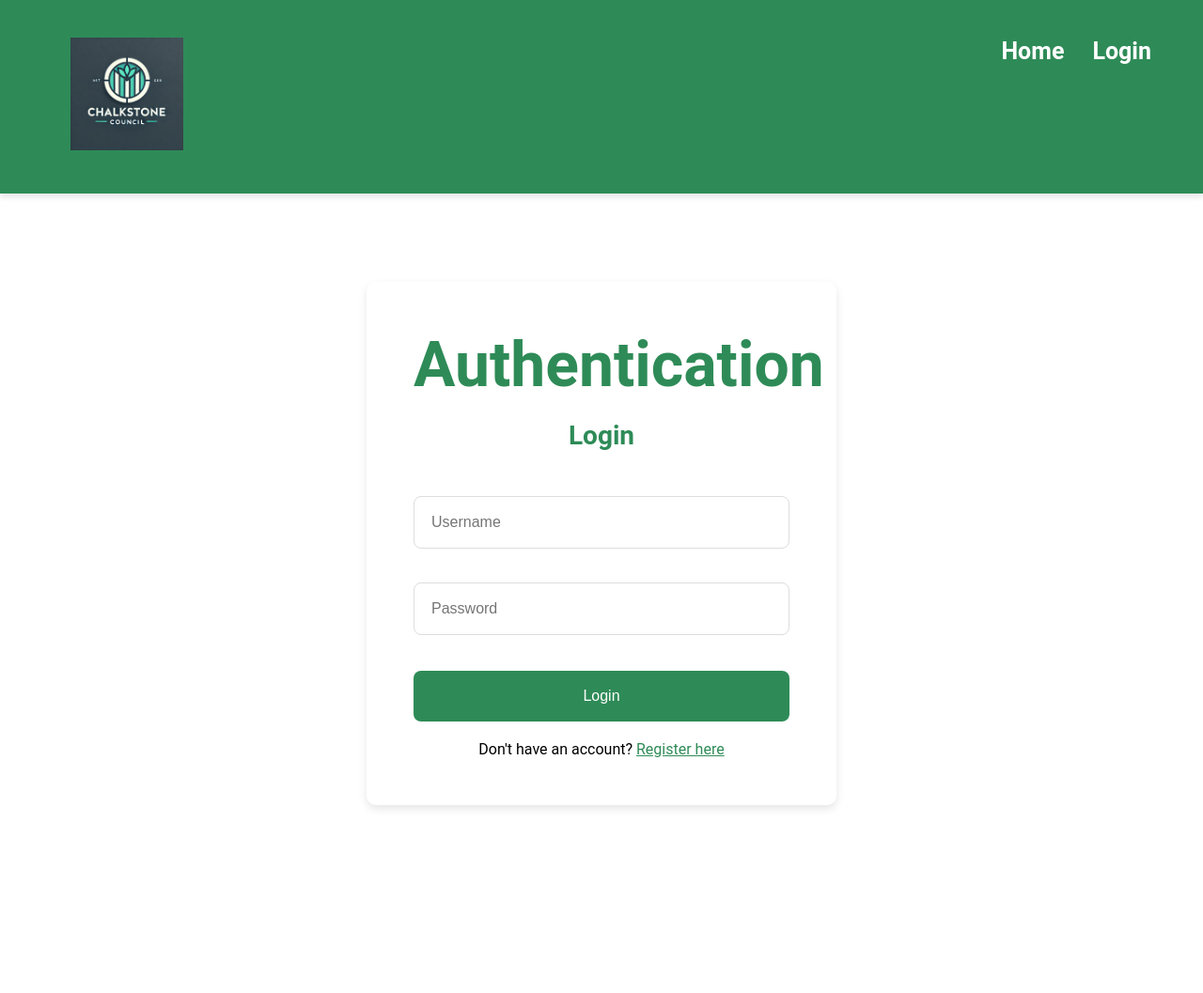
After one commit to ddavies666/council-logging-system, a Django app: page /login/ in a window 1280 px wide. The commit adds this page. Shown: the whole page at 94% size. Run offline with Django 5.2, Linux system fonts and the light colour scheme.

Commit message:
login page initial

```diff
--- a/myapp/static/website/css/styles.css
+++ b/myapp/static/website/css/styles.css
@@ -1,47 +1,139 @@
-/* myapp/static/myapp/css/styles.css */
+/* Apply the imported font to the entire website */
+body {
+    font-family: 'Roboto', sans-serif;
+}
 
-body {
-    font-family: Arial, sans-serif;
-    background-color: #f7f7f7;
-    color: #333;
+/* Basic reset for margin and padding */
+* {
     margin: 0;
     padding: 0;
+    box-sizing: border-box;
 }
 
-header {
-    background-color: #4CAF50;
+/* Style for the top navigation bar */
+.navbar {
+    position: fixed; /* Keep it fixed at the top */
+    top: 0;
+    left: 0;
+    width: 100%;
+    background-color: #2e8b57; /* Dark Green background */
+    padding: 40px;
+    z-index: 1000; /* Ensures the navbar is always on top */
+    box-shadow: 0 4px 6px rgba(0, 0, 0, 0.1);
+}
+
+.navbar a {
     color: white;
-    padding: 20px;
-    text-align: center;
+    text-decoration: none;
+    margin: 0 20px;
+    font-size: 25px;
+    font-weight: bold;
+}
+
+.navbar a:hover {
+    color: #d1e0d1; /* Lighter green on hover */
+}
+/* Style for the logo inside the navbar */
+.navbar .logo {
+    margin-right: auto; /* Pushes the other navbar items to the right */
+}
+
+.navbar-logo {
+    height: 120px; /* Adjust the logo size */
+    width: auto;
+    margin-left: 20px; /* Add some spacing to the left */
+}
+
+/* Optionally, you can add hover effect on the logo too */
+.navbar-logo:hover {
+    opacity: 0.8;
+}
+
+/* Content styling */
+.content {
+    margin-top: 100px; /* Pushes content down to avoid overlap with navbar */
+    padding: 200px;
 }
 
 .container {
-    width: 80%;
-    margin: auto;
-    padding: 20px;
+    display: flex;
+    justify-content: center;
+    align-items: center;
+    width: 100%;
+    height: 100%;
 }
 
-.card {
+.form-container {
+    width: 500px; /* Form width */
+    padding: 50px;
     background-color: white;
-    border-radius: 8px;
-    box-shadow: 0 4px 8px rgba(0, 0, 0, 0.1);
-    margin: 20px;
-    padding: 20px;
+    border-radius: 10px;
+    box-shadow: 0 4px 10px rgba(0, 0, 0, 0.1);
+    display: flex;
+    flex-direction: column;
+    justify-content: center;
 }
 
-.card h2 {
-    margin-top: 0;
+h1 {
+    text-align: center;
+    color: #2e8b57;
+    font-size: 66px;
+    margin-bottom: 20px;
+}
+
+h2 {
+    text-align: center;
+    color: #2e8b57;
+    font-size: 28px;
+    margin-bottom: 30px;
+}
+
+form {
+    display: flex;
+    flex-direction: column;
+}
+
+input[type="text"],
+input[type="password"],
+input[type="email"] {
+    padding: 18px;
+    margin: 18px 0;
+    border: 1px solid #ddd;
+    border-radius: 8px;
+    font-size: 16px;
 }
 
 button {
-    background-color: #4CAF50;
+    padding: 18px;
+    background-color: #2e8b57;
     color: white;
-    padding: 10px 15px;
     border: none;
-    border-radius: 5px;
+    border-radius: 8px;
+    cursor: pointer;
+    margin-top: 20px;
+    font-size: 16px;
+}
+
+button:hover {
+    background-color: #1f6d3c;
+}
+
+.toggle {
+    text-align: center;
+    margin-top: 20px;
+}
+
+.toggle a {
+    color: #2e8b57;
     cursor: pointer;
 }
 
-button:hover {
-    background-color: #45a049;
+/* For better alignment of navbar items */
+.navbar {
+    display: flex;
+    justify-content: center;
 }
+
+.navbar a {
+    margin: 0 15px;
+}
--- /dev/null
+++ b/myapp/templates/login.html
@@ -0,0 +1,72 @@
+{% load static %}
+<!DOCTYPE html>
+<html lang="en">
+<head>
+    <meta charset="UTF-8">
+    <meta name="viewport" content="width=device-width, initial-scale=1.0">
+    <title>Authentication</title>
+    <link rel="stylesheet" href="{% static 'css/styles.css' %}">
+</head>
+<body>
+    <!-- Navigation Bar -->
+    <div class="navbar">
+        <!-- Logo on the left, linking to the home page -->
+        <a href="{% url 'home' %}" class="logo">
+            <img src="{% static 'images/council-logo.png' %}" alt="Logo" class="navbar-logo">
+        </a>
+
+        <a href="{% url 'home' %}">Home</a>
+        <a href="{% url 'login' %}">Login</a>
+
+    </div>
+
+    <!-- Main Content Area -->
+    <div class="content">
+        <div class="container">
+            <div class="form-container">
+                <h1>Authentication</h1>
+                <div id="login-form">
+                    <h2>Login</h2>
+                    <form action="#" method="POST">
+                        <input type="text" name="username" placeholder="Username" required>
+                        <input type="password" name="password" placeholder="Password" required>
+                        <button type="submit">Login</button>
+                    </form>
+                    <div class="toggle">
+                        <p>Don't have an account? <a href="javascript:void(0)" onclick="toggleForms()">Register here</a></p>
+                    </div>
+                </div>
+
+                <div id="register-form" style="display: none;">
+                    <h2>Register</h2>
+                    <form action="#" method="POST">
+                        <input type="text" name="username" placeholder="Username" required>
+                        <input type="email" name="email" placeholder="Email" required>
+                        <input type="password" name="password" placeholder="Password" required>
+                        <input type="password" name="confirm-password" placeholder="Confirm Password" required>
+                        <button type="submit">Register</button>
+                    </form>
+                    <div class="toggle">
+                        <p>Already have an account? <a href="javascript:void(0)" onclick="toggleForms()">Login here</a></p>
+                    </div>
+                </div>
+            </div>
+        </div>
+    </div>
+
+    <script>
+        function toggleForms() {
+            const loginForm = document.getElementById('login-form');
+            const registerForm = document.getElementById('register-form');
+
+            if (loginForm.style.display === 'none') {
+                loginForm.style.display = 'block';
+                registerForm.style.display = 'none';
+            } else {
+                loginForm.style.display = 'none';
+                registerForm.style.display = 'block';
+            }
+        }
+    </script>
+</body>
+</html>
--- a/myapp/urls.py
+++ b/myapp/urls.py
@@ -4,5 +4,6 @@ from django.urls import path
 from . import views  # Import views
 
 urlpatterns = [
-    path('', views.home),  # Map the root URL to the 'home' view
+    path('home/', views.home, name='home'),  # Map the root URL to the 'home' view
+    path('login/', views.login, name='login')
 ]
--- a/myapp/views.py
+++ b/myapp/views.py
@@ -6,3 +6,7 @@ from django.http import HttpResponse
 def home(request):
     #return HttpResponse("<h1>Welcome to My Django Web App!</h1>")
     return render(request, 'home.html')
+
+
+def login(request):
+    return render(request, 'login.html')
```
Also changed, not shown: myapp/templates/home-withlogo.html (added, +171 -0 lines), myapp/templates/home.html (+16 -24 lines), myproject/settings.py (+6 -1 lines), myapp/static/website/images/council-logo.png (added), myapp/templates/home-yotube.html (renamed from myapp/templates/home3.html).
